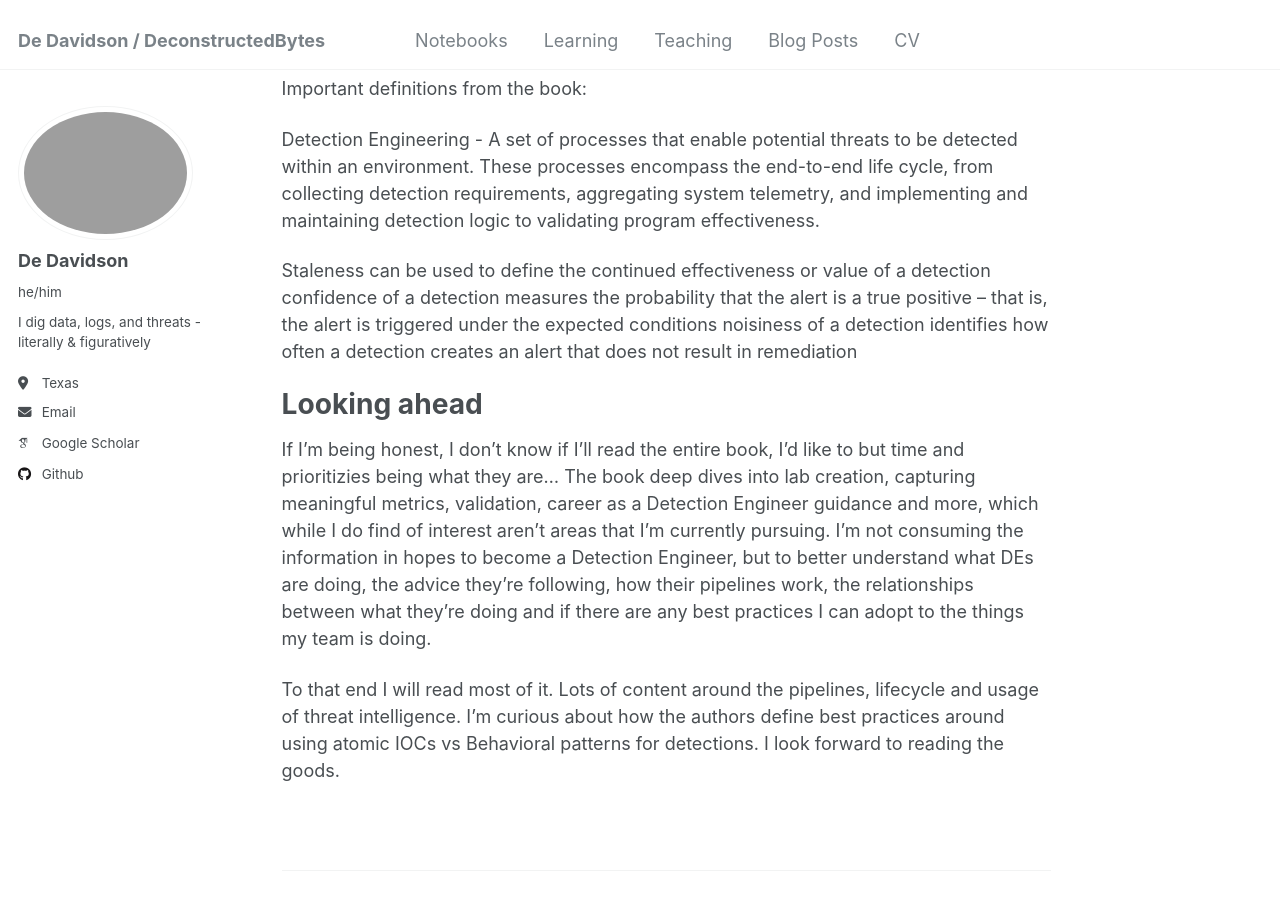
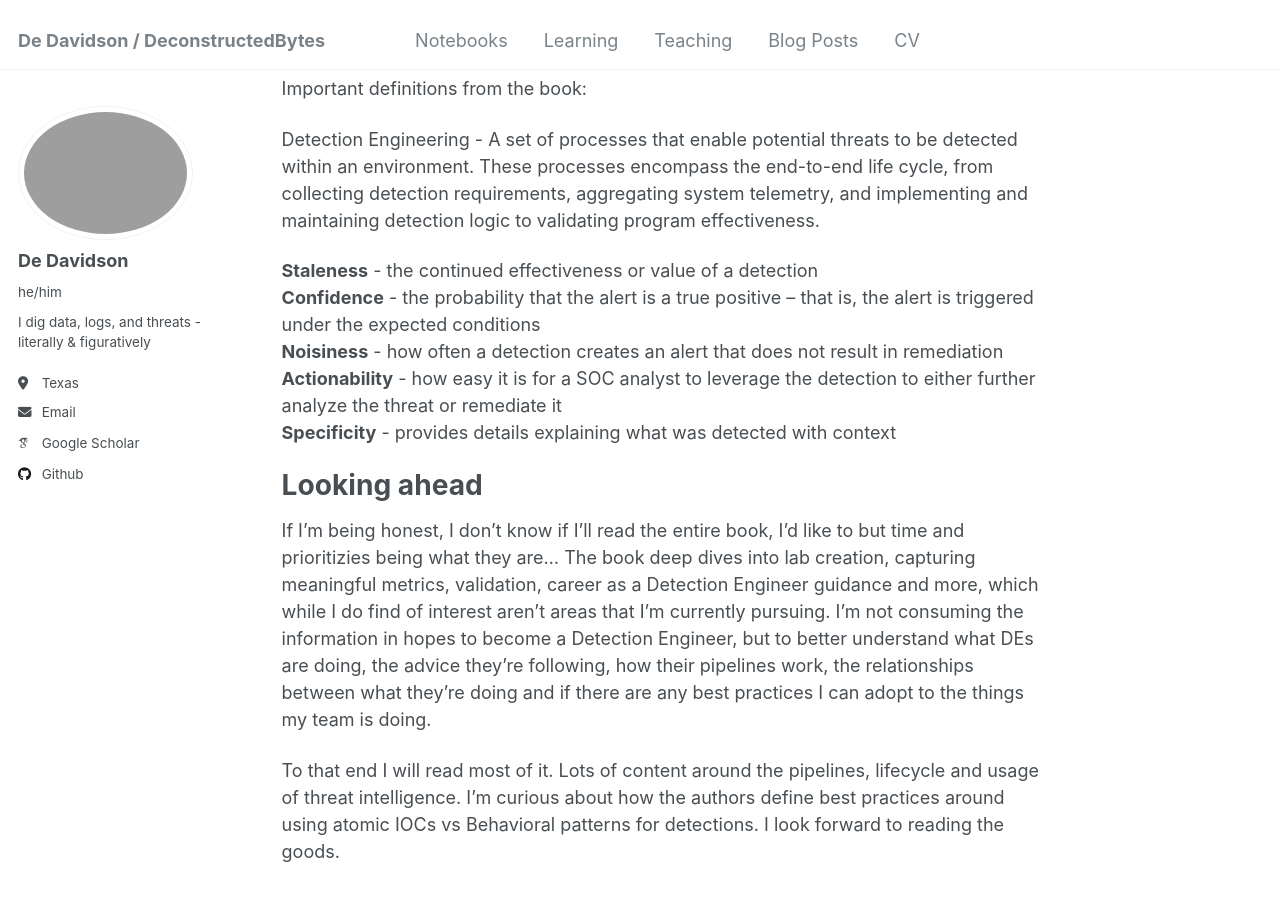
Before and after one commit to deconstructedbytes/deconstructedbytes.github.io, a Jekyll site: the page built from _learning/October26.md, in a window 1280 px wide and 900 px high, scrolled down 967 px. Built offline with Jekyll 4.4.1, drawn with Linux system fonts in a browser that asks for light colours; some web fonts are replaced.

Commit message:
Updated Oct26

```diff
--- a/_learning/October26.md
+++ b/_learning/October26.md
@@ -29,12 +29,11 @@ detected within an environment. These processes encompass the end-to-end life cy
 collecting detection requirements, aggregating system telemetry, and implementing and
 maintaining detection logic to validating program effectiveness.
 
-Staleness can be used to define the continued effectiveness or value of a detection
-confidence of a detection measures the
-probability that the alert is a true positive – that is, the alert is triggered under the expected conditions
-noisiness of a detection identifies how often a
-detection creates an alert that does not result in remediation
-
+**Staleness** - the continued effectiveness or value of a detection
+**Confidence** - the probability that the alert is a true positive – that is, the alert is triggered under the expected conditions
+**Noisiness** - how often a detection creates an alert that does not result in remediation
+**Actionability** - how easy it is for a SOC analyst to leverage the detection to either further analyze the threat or remediate it
+**Specificity** - provides details explaining what was detected with context
 
 
 Looking ahead
```
